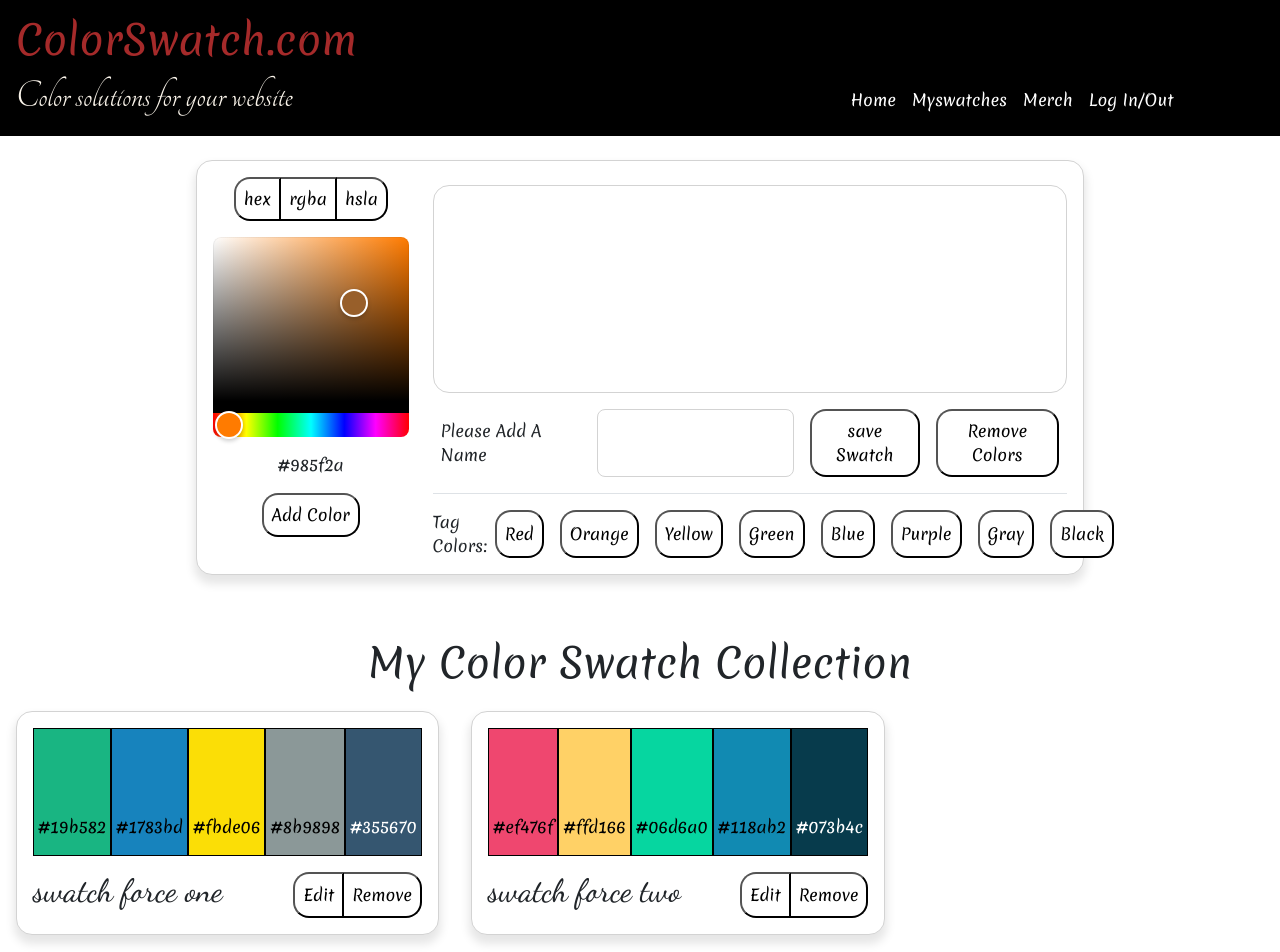
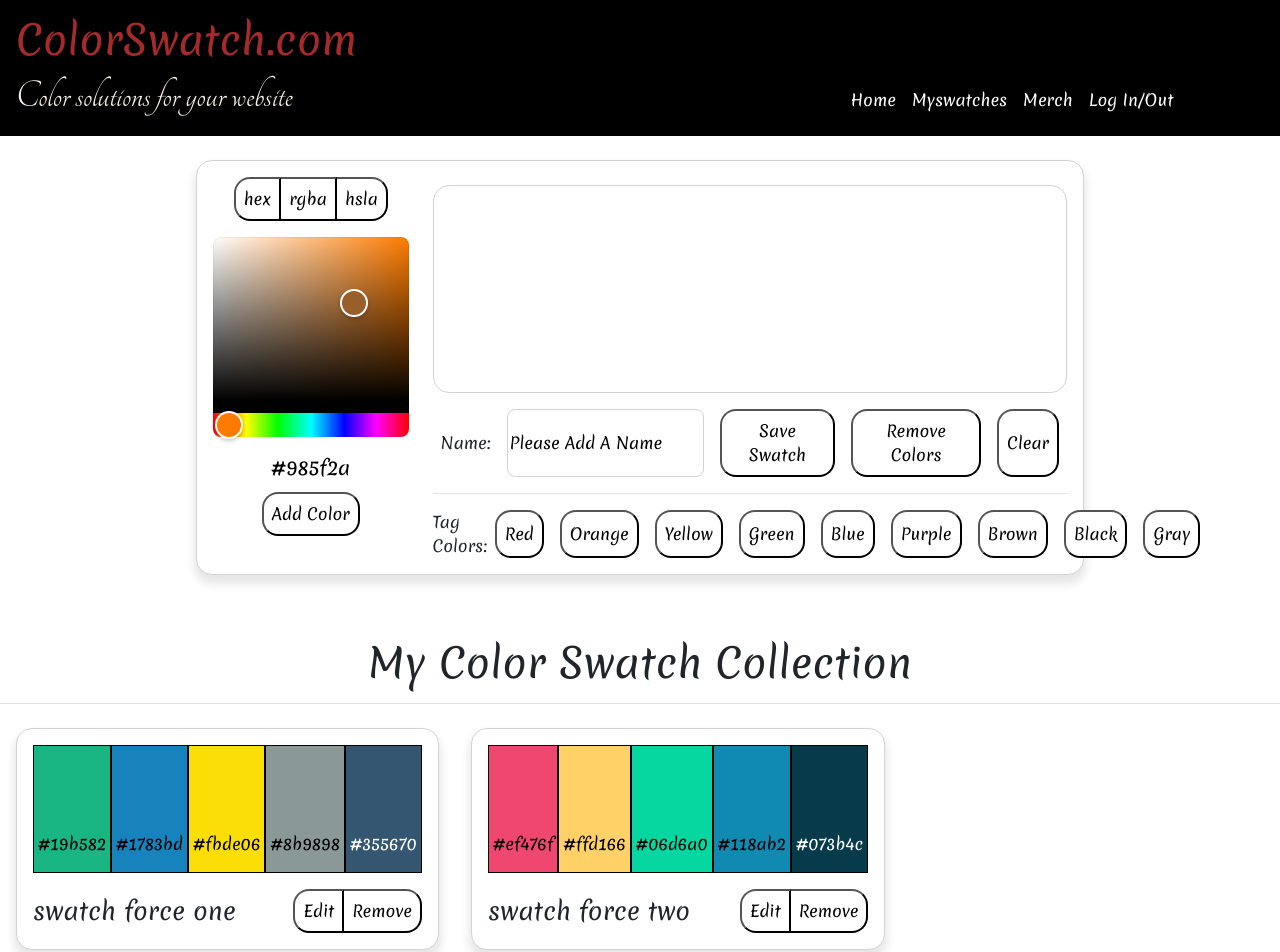
Before and after one commit to Adk1ns/color-app, a React (Create React App) app: page /MySwatches in a window 1280 px wide. Shown: the top 952 px of the page. Built offline with nearby package versions, Linux system fonts and the light colour scheme; a web font is replaced by a local one.

Commit message:
functionality and css updates

```diff
--- a/src/AppHeaderStyle.js
+++ b/src/AppHeaderStyle.js
@@ -46,7 +46,7 @@ const AppHeaderStyle = styled.div`
 			margin-top: 0.25rem;
 			padding: 0.25rem;
 			&:hover {
-				background-color: brown;
+				background-color: lightgray;
 				color: white;
 			}
 		}
@@ -58,23 +58,36 @@ const AppHeaderStyle = styled.div`
 		border-radius: 1rem 0 0 1rem;
 		background-color: white;
 		padding: 0.5rem;
+		&:active {
+			transform: translateY(2px);
+		}
 	}
 	.BTN-right-Round {
 		border-radius: 0 1rem 1rem 0;
 		background-color: white;
 		padding: 0.5rem;
 		border-left: none;
+		&:active {
+			transform: translateY(2px);
+		}
 	}
 	.BTN-Middle {
 		background-color: white;
 		padding: 0.5rem;
 		border-left: none;
+		&:active {
+			transform: translateY(2px);
+		}
 	}
 	.BTN-Single {
 		border-radius: 1rem;
 		background-color: white;
 		padding: 0.5rem;
+		&:active {
+			transform: translateY(2px);
+		}
 	}
+
 	${'' /* navbar */}
 	.Nav-Text {
 		color: white;
--- a/src/Components/CSS.js
+++ b/src/Components/CSS.js
@@ -3,21 +3,39 @@ import React from 'react'
 const CSS = () => {
 	return (
 		<div>
-			<h3>
-				I'm thinking here I will have some CSS resources and/or tutorials??
-			</h3>
-			<h4>Merch?</h4>
-			<p>I don't know yet so here is some lorem</p>
+			<h1>This is now going to be a running note pad/to do list</h1>
+
+			<h3>find another way to tag colors...?</h3>
+
+			<h4>change swatchdivs on swatch picker</h4>
+			<p>better/fuller visiual</p>
+			<h4>display hsl and rgba vertically in swatch div</h4>
+			<h3>cap # of swatches at 5</h3>
 			<p>
-				Lorem ipsum dolor sit amet, consectetur adipiscing elit, sed do eiusmod
-				tempor incididunt ut labore et dolore magna aliqua. Ut enim ad minim
-				veniam, quis nostrud exercitation ullamco laboris nisi ut aliquip ex ea
-				commodo consequat. Duis aute irure dolor in reprehenderit in voluptate
-				velit esse cillum dolore eu fugiat nulla pariatur. Excepteur sint
-				occaecat cupidatat non proident, sunt in culpa qui officia deserunt
-				mollit anim id est laborum.
+				user types: unknown, basic user, pro (pro can have more than 5 swatches,
+				unknown has 0)
 			</p>
+			<h4>add fade in</h4>
+			<p>fade in on page load</p>
+			<h4>copy click on color converter</h4>
+			<p>similar to swatchdiv</p>
+			<h4>Add chroma scale component</h4>
+			<p>
+				chroma.scale(['#fafa6e','#2A4858']) .mode('lch').colors(6) .... maybe
+				add color scale component?
+			</p>
+			<h4>log in and user Auth</h4>
+			<p>google auth</p>
+			<h4>Back End</h4>
+			<p>save swatches for logged in users</p>
+			<h4>Deploy</h4>
+			<p>firebase</p>
+			<h4>add space</h4>
+			<p>non invasive adds on right hand corner</p>
+			<h4>Merch...</h4>
+			<p>print to order merch</p>
 			<div className='d-flex justify-content-start'>
+				<p>google fonts:</p>
 				<h3 className='Akaya px-2'>Akaya</h3>
 				<h3 className='Redressed px-2'>Redressed</h3>
 				<h3 className='Dancing px-2'>Dancing</h3>
--- a/src/Components/ColorConverter/ColorConverter.js
+++ b/src/Components/ColorConverter/ColorConverter.js
@@ -47,11 +47,13 @@ const ColorConverter = () => {
 					className='input-converter my-2 text-center'
 					onChange={converterValue}
 				/>
-				<div className='d-flex justify-content-around border-bottom'>
-					{isValid && <p>valid</p>}
-					{!isValid && <p>no!</p>}
+				<div className='d-flex justify-content-around border-bottom pb-1'>
+					<div className='mt-3'>
+						{isValid && <p>Valid</p>}
+						{!isValid && <p>Not Valid</p>}
+					</div>
 					<div>
-						<button className='BTN-Single mb-2' onClick={convertClickHandler}>
+						<button className='BTN-Single mt-1' onClick={convertClickHandler}>
 							convert
 						</button>
 					</div>
--- a/src/Components/MainPage.js
+++ b/src/Components/MainPage.js
@@ -650,7 +650,7 @@ const MainPage = ({ mySwatches, setMySwatches }) => {
 		<div className='mx-3'>
 			<div className='d-flex flex-row'>
 				<div className=''>
-					<div className='Merienda col-1 d-flex flex-column filter-button'>
+					<div className='Merienda col-1 d-flex flex-column filter-button text-center'>
 						<h5 className='Akaya mt-4'>Colors:</h5>
 						<button onClick={() => sortColor('green')} className='box-shadow'>
 							Green
--- a/src/Components/MySwatches.js
+++ b/src/Components/MySwatches.js
@@ -10,6 +10,7 @@ const MySwatches = ({ mySwatches, setMySwatches }) => {
 	const [isLoggedIn, setIsLoggedIn] = useState(true)
 	const [swatchPickerOpen, setSwatchPickerOpen] = useState(true)
 	const [colorsInSwatch, setColorsInSwatch] = useState([])
+	const [name, setSwatchName] = useState('Please Add A Name')
 
 	const logInOut = () => {
 		setIsLoggedIn(!isLoggedIn)
@@ -31,10 +32,14 @@ const MySwatches = ({ mySwatches, setMySwatches }) => {
 										mySwatches={mySwatches}
 										colorsInSwatch={colorsInSwatch}
 										setColorsInSwatch={setColorsInSwatch}
+										name={name}
+										setSwatchName={setSwatchName}
 									/>
 								)}
-								<h1 className='text-center pt-5'>My Color Swatch Collection</h1>
-								<div className='d-flex flex-wrap justify-content-center'>
+								<h1 className='text-center pt-5 border-bottom'>
+									My Color Swatch Collection
+								</h1>
+								<div className='d-flex flex-wrap justify-content-center border-bottom'>
 									<div className='d-flex align-items-center flex-wrap'>
 										{mySwatches.map((swatch, index) => (
 											<MySwatch
@@ -43,6 +48,8 @@ const MySwatches = ({ mySwatches, setMySwatches }) => {
 												mySwatches={mySwatches}
 												setMySwatches={setMySwatches}
 												setColorsInSwatch={setColorsInSwatch}
+												name={name}
+												setSwatchName={setSwatchName}
 											/>
 										))}
 									</div>
--- a/src/Components/MySwatches/MySwatch.js
+++ b/src/Components/MySwatches/MySwatch.js
@@ -9,10 +9,10 @@ const MySwatch = (props) => {
 		)
 	}
 	const editSwatch = () => {
-		props.setColorsInSwatch(props.swatch)
+		props.setColorsInSwatch(props.swatch.colors)
+		props.setSwatchName(props.swatch.name)
 		removeSwatch()
 	}
-	console.log(props)
 
 	return (
 		<SwatchPickerStyle>
@@ -23,7 +23,7 @@ const MySwatch = (props) => {
 					))}
 				</div>
 				<div className='d-flex justify-content-between mt-3'>
-					<h2 className='Dancing'>{props.swatch.name}</h2>
+					<h4 className='Merienda my-auto'>{props.swatch.name}</h4>
 					<div className='d-flex justify-content-center'>
 						<button className=' BTN-left-Round' onClick={editSwatch}>
 							Edit
--- a/src/Components/MySwatches/SwatchPicker.js
+++ b/src/Components/MySwatches/SwatchPicker.js
@@ -12,11 +12,12 @@ const SwatchPicker = (
 	mySwatches,
 	setMySwatches,
 	colorsInSwatch,
-	setColorsInSwatch
+	setColorsInSwatch,
+	name,
+	setSwatchName
 ) => {
 	const [color, setColor] = useState('#985f2a')
 	const [colorFormat, setColorFormat] = useState('hex')
-	const [name, setSwatchName] = useState('Please Add A Name')
 	const [colorRemover, setColorRemover] = useState(false)
 	const [addButton, setAddButton] = useState(false)
 
@@ -39,14 +40,18 @@ const SwatchPicker = (
 			setAddButton(true)
 		}
 	}
-	console.log(props.colorsInSwatch.length)
 
 	const saveButton = () => {
 		//new error in save button, crash on save
-		const id = Math.floor(Math.random() * 100000) + 1
+		const id = Math.floor(Math.random() * 1000000) + 1
 		const colors = props.colorsInSwatch
-		const newSwatch = { id: id, colors, name }
+		const newSwatch = { id: id, colors, name: props.name }
 		props.setMySwatches([...props.mySwatches, newSwatch])
+	}
+	const clearButton = () => {
+		props.setColorsInSwatch([])
+		props.setSwatchName('')
+		setAddButton(false)
 	}
 
 	const removeClickHandler = () => {
@@ -57,8 +62,24 @@ const SwatchPicker = (
 			props.colorsInSwatch.filter((color) => color.id !== id)
 		)
 		if (props.colorsInSwatch.length < 11) {
-			console.log('no')
 			setAddButton(false)
+		}
+	}
+
+	const customInput = (e) => {
+		if (chroma.valid(e.target.value)) {
+			setAddButton(false)
+			setColor(e.target.value)
+		} else {
+			setAddButton(true)
+		}
+	}
+
+	const toggleAddBTN = (e) => {
+		if (chroma.valid(e.target.value)) {
+			setAddButton(false)
+		} else {
+			setAddButton(true)
 		}
 	}
 
@@ -84,8 +105,15 @@ const SwatchPicker = (
 									<div className='d-flex justify-content-center my-3'>
 										<HexColorPicker color={color} onChange={setColor} />
 									</div>
-									<div className='text-center'>
-										<p>{color}</p>
+									<div className='text-center mb-2'>
+										{/* <p>{color}</p> */}
+										<input
+											key={color}
+											defaultValue={color || ''}
+											onBlur={customInput}
+											className='text-center color-input'
+											onChange={toggleAddBTN}
+										/>
 									</div>
 									<div className='d-flex justify-content-center'>
 										<button
@@ -103,7 +131,14 @@ const SwatchPicker = (
 										<RgbaStringColorPicker color={color} onChange={setColor} />
 									</div>
 									<div className='text-center'>
-										<p>{color}</p>
+										{/* <p>{color}</p> */}
+										<input
+											key={color}
+											defaultValue={color || ''}
+											onBlur={customInput}
+											className='text-center color-input'
+											onChange={toggleAddBTN}
+										/>
 									</div>
 									<div className='d-flex justify-content-center'>
 										<button
@@ -121,7 +156,14 @@ const SwatchPicker = (
 										<HslaStringColorPicker color={color} onChange={setColor} />
 									</div>
 									<div className='text-center'>
-										<p>{color}</p>
+										{/* <p>{color}</p> */}
+										<input
+											key={color}
+											defaultValue={color || ''}
+											onBlur={customInput}
+											className='text-center color-input'
+											onChange={toggleAddBTN}
+										/>
 									</div>
 									<div className='d-flex justify-content-center'>
 										<button
@@ -148,15 +190,16 @@ const SwatchPicker = (
 								</div>
 							)}
 							<div className='d-flex justify-content-center pt-3 border-bottom'>
-								<p className='my-auto mx-2'>{name}</p>
+								<p className='my-auto mx-2'>Name: </p>
 								<input
+									value={props.name}
 									className='input-name mx-2'
 									type='text'
-									onChange={(e) => setSwatchName(e.target.value)}
+									onChange={(e) => props.setSwatchName(e.target.value)}
 								/>
 
 								<button className='BTN-Single mx-2' onClick={saveButton}>
-									save Swatch
+									Save Swatch
 								</button>
 								<div>
 									<button
@@ -165,6 +208,9 @@ const SwatchPicker = (
 										{colorRemover ? 'Done' : 'Remove Colors'}
 									</button>
 								</div>
+								<button className='BTN-Single mx-2' onClick={clearButton}>
+									Clear
+								</button>
 							</div>
 							<div className='d-flex justify-content-around pt-3'>
 								<p className='my-auto'>Tag Colors:</p>
@@ -174,8 +220,9 @@ const SwatchPicker = (
 								<button className='BTN-Single mx-2'>Green</button>
 								<button className='BTN-Single mx-2'>Blue</button>
 								<button className='BTN-Single mx-2'>Purple</button>
+								<button className='BTN-Single mx-2'>Brown</button>
+								<button className='BTN-Single mx-2'>Black</button>
 								<button className='BTN-Single mx-2'>Gray</button>
-								<button className='BTN-Single mx-2'>Black</button>
 							</div>
 						</div>
 					</div>
--- a/src/Components/MySwatches/SwatchPickerStyle.js
+++ b/src/Components/MySwatches/SwatchPickerStyle.js
@@ -6,10 +6,13 @@ const SwatchPickerStyle = styled.div`
 	}
 	.container-create {
 	}
-	.colorDrip-size {
-		height: 95%;
-		width: 100%;
-		border-radius: 1rem;
+	.color-input {
+		border: none;
+		font-size: 1.2em;
+		width: 80%;
+		&:focus {
+			border: 1px solid lightgray;
+		}
 	}
 	.copied {
 		font-weight: bold;
@@ -23,16 +26,6 @@ const SwatchPickerStyle = styled.div`
 				opacity: 0;
 			}
 		}
-	}
-	${
-		'' /* .rotate p {
-		display: none;
-		transform: rotate(90deg);
-		&:hover {
-
-			transform: rotate(0deg);
-		}
-	} */
 	}
 
 	.image-x-resize {
```
Also changed, not shown: 1 other file (tests, documents, lock files or other folders).
